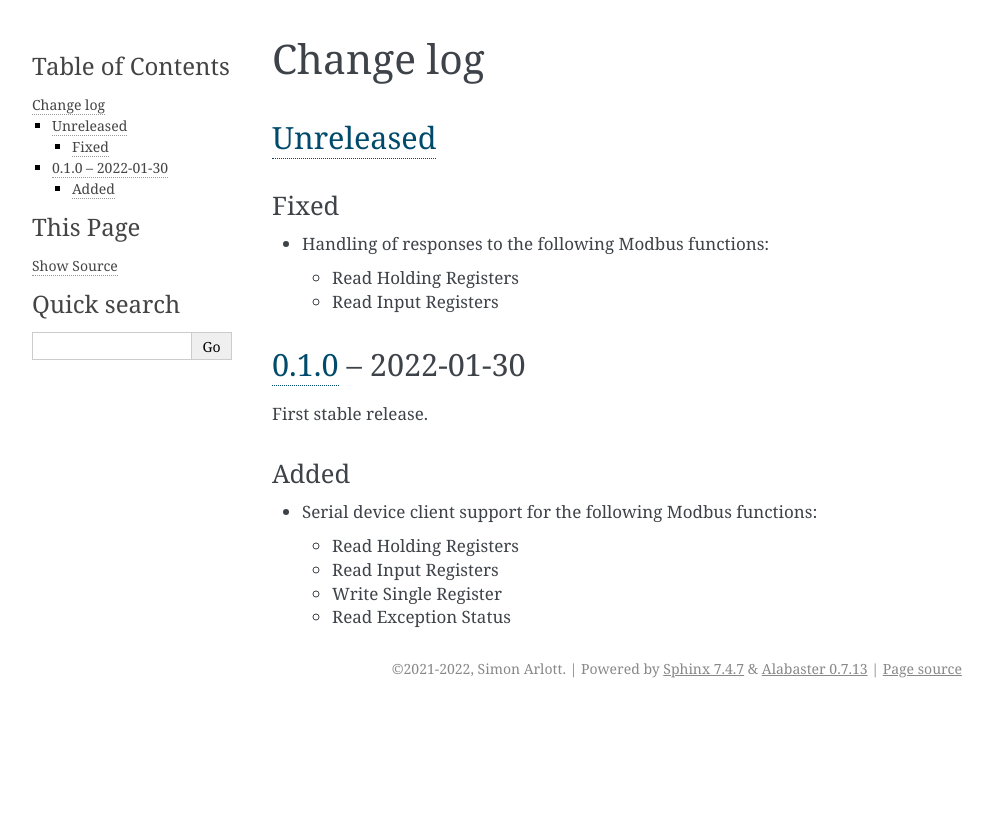
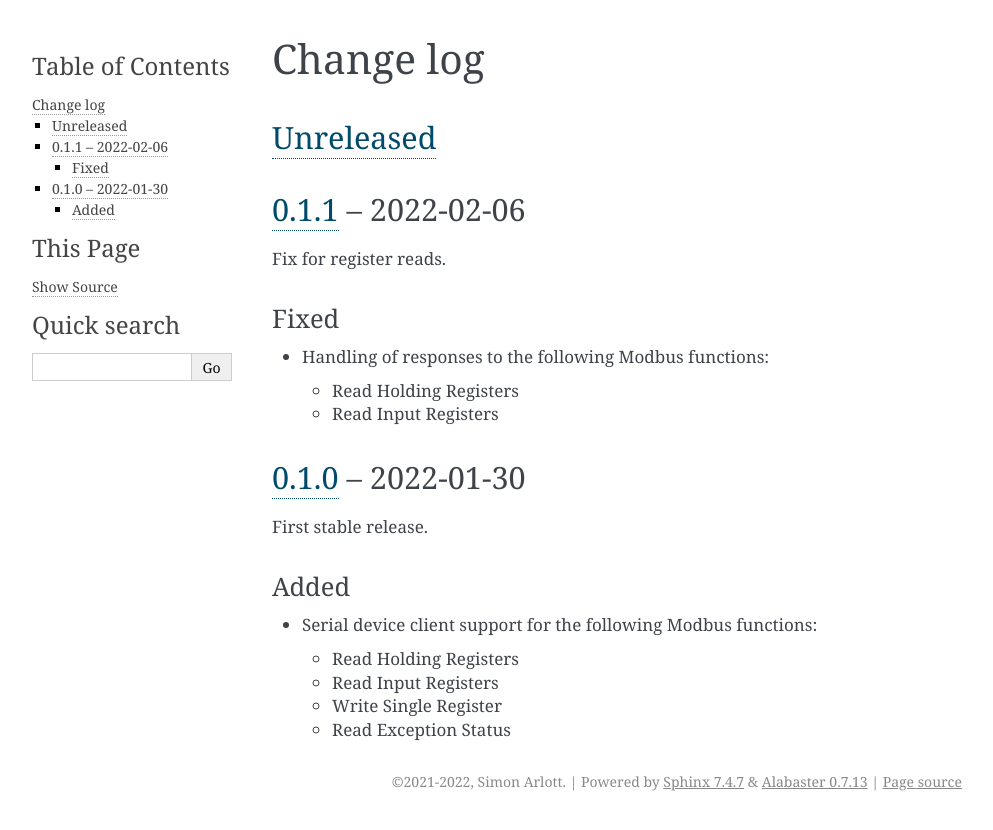
Before and after one commit to nomis/mcu-uuid-modbus, a Sphinx documentation site: the page built from docs/changelog.rst, in a window 1280 px wide. Shown: the top 830 px of the page, without its empty margins (148-1141 px from the left). Built offline with Sphinx 7.4.7, drawn with Linux system fonts in a browser that asks for light colours.

Commit message:
Version 0.1.1

```diff
--- a/docs/changelog.rst
+++ b/docs/changelog.rst
@@ -3,6 +3,11 @@ Change log
 
 Unreleased_
 -----------
+
+0.1.1_ |--| 2022-02-06
+----------------------
+
+Fix for register reads.
 
 Fixed
 ~~~~~
@@ -29,5 +34,6 @@ Added
 
 .. |--| unicode:: U+2013 .. EN DASH
 
-.. _Unreleased: https://github.com/nomis/mcu-uuid-modbus/compare/0.1.0...HEAD
+.. _Unreleased: https://github.com/nomis/mcu-uuid-modbus/compare/0.1.1...HEAD
+.. _0.1.1: https://github.com/nomis/mcu-uuid-modbus/compare/0.1.0...0.1.1
 .. _0.1.0: https://github.com/nomis/mcu-uuid-modbus/commits/0.1.0
--- a/library.json
+++ b/library.json
@@ -12,7 +12,7 @@
 		"type": "git",
 		"url": "https://github.com/nomis/mcu-uuid-modbus.git"
 	},
-	"version": "0.1.0",
+	"version": "0.1.1",
 	"license": "GPL-3.0-or-later",
 	"homepage": "https://mcu-uuid-modbus.readthedocs.io/",
 	"export": {
```
